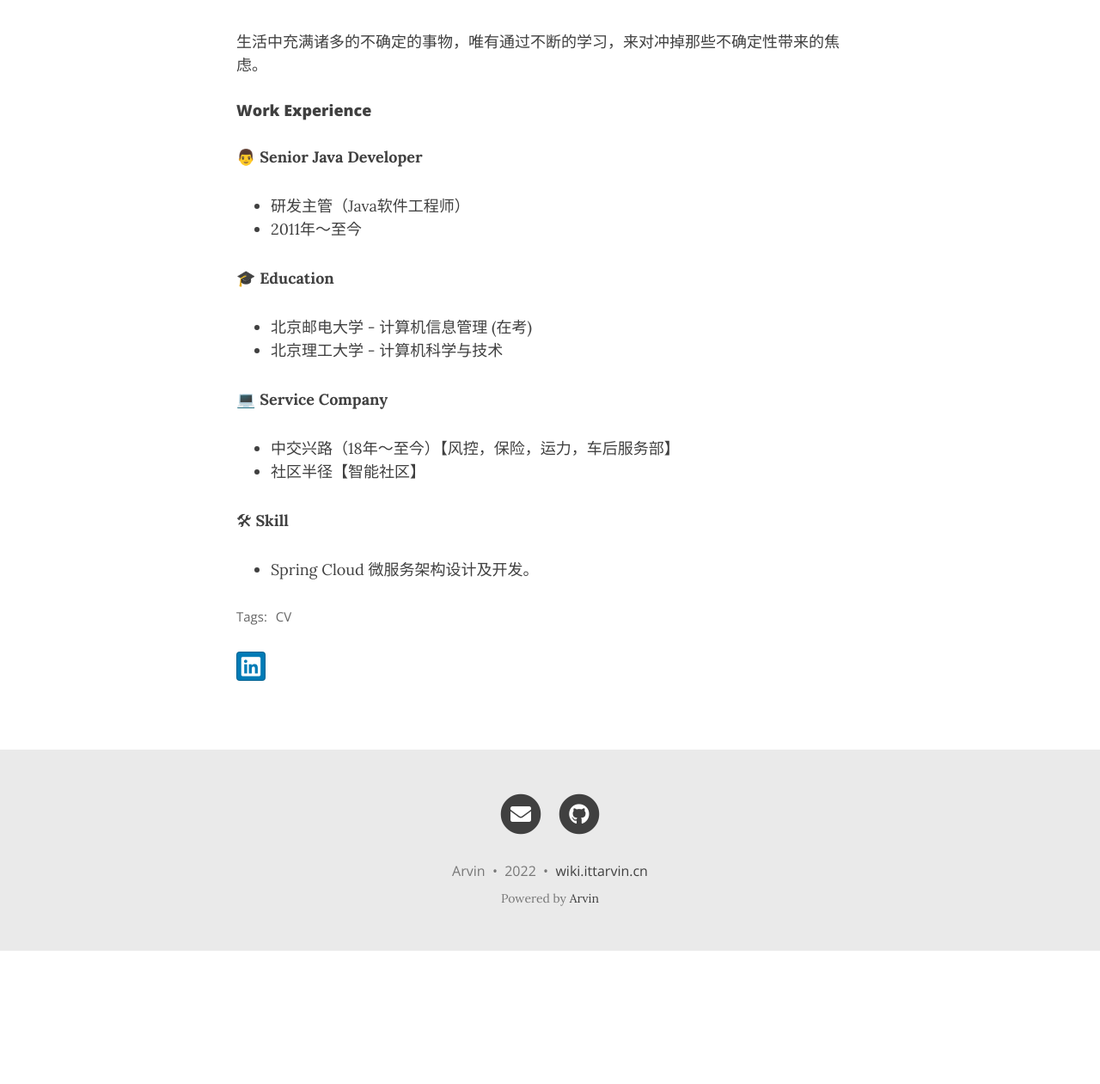
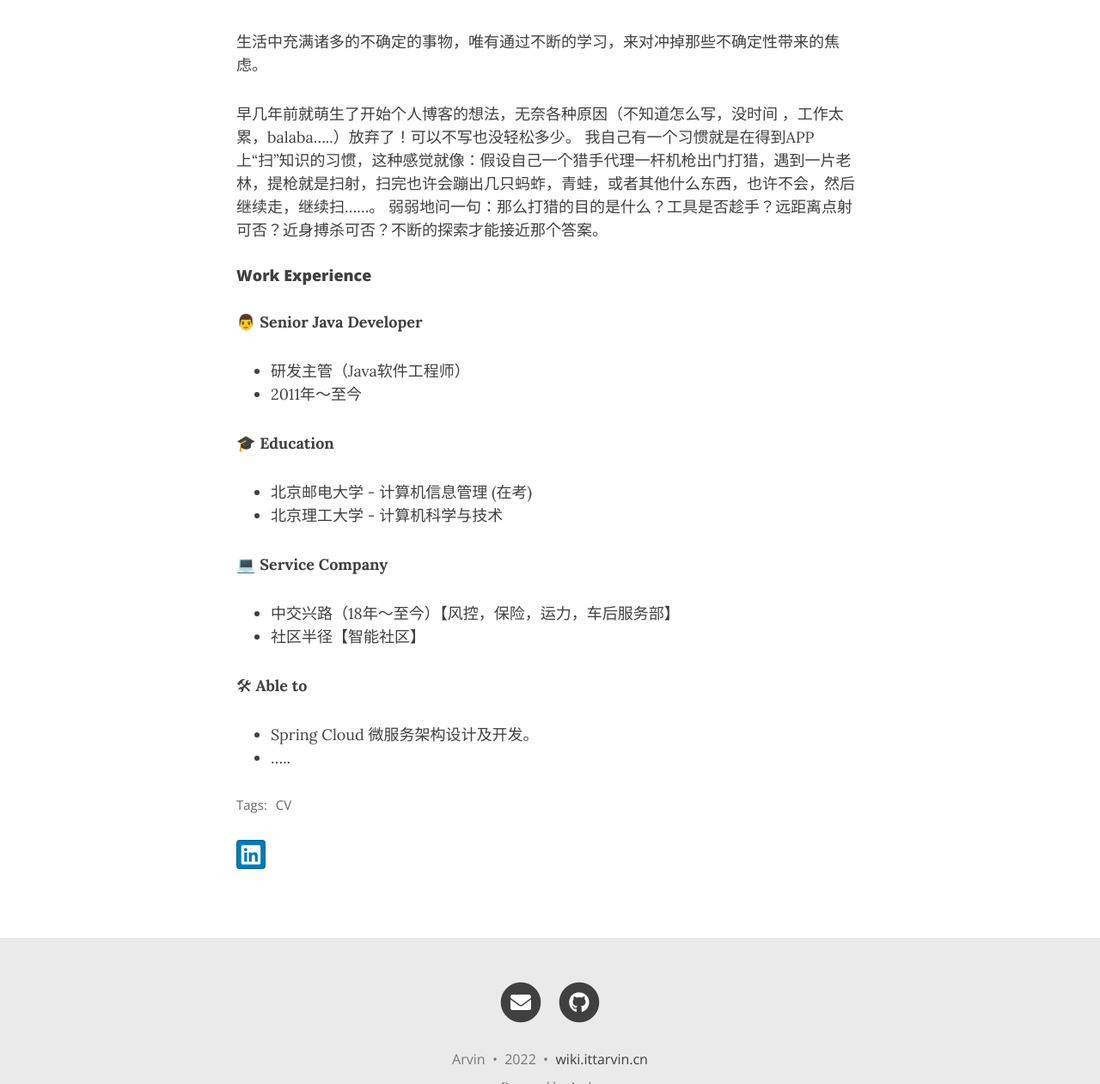
Before and after one commit to wangpf1024/ittarvin.github.io.expired, a Jekyll site: the page built from _posts/2022-04-20-welcome-to-arvin's-blog.md, in a window 1280 px wide and 1400 px high, scrolled down 352 px. Shown: the part 139-1400 px from the top of the window at 86% size. Built offline with Jekyll 4.4.1, drawn with Linux system fonts in a browser that asks for light colours; nearby versions of some CDN libraries; before the commit the page ends 1597 px from its top, so only the background shows below that.

Commit message:
'20220421'

```diff
--- a/_posts/2022-04-20-welcome-to-arvin's-blog.md
+++ b/_posts/2022-04-20-welcome-to-arvin's-blog.md
@@ -7,7 +7,13 @@ share-img: /assets/img/IMG_1482.JPG
 ---
 生活中充满诸多的不确定的事物，唯有通过不断的学习，来对冲掉那些不确定性带来的焦虑。
 
+早几年前就萌生了开始个人博客的想法，无奈各种原因（不知道怎么写，没时间 ，工作太累，balaba.....）放弃了！可以不写也没轻松多少。
+我自己有一个习惯就是在得到APP上“扫”知识的习惯，这种感觉就像：假设自己一个猎手代理一杆机枪出门打猎，遇到一片老林，提枪就是扫射，扫完也许会蹦出几只蚂蚱，青蛙，或者其他什么东西，也许不会，然后继续走，继续扫......。
+弱弱地问一句：那么打猎的目的是什么？工具是否趁手？远距离点射可否？近身搏杀可否？不断的探索才能接近那个答案。
+
+
 ## Work Experience
+
 👨 **Senior Java Developer**
 - 研发主管（Java软件工程师）
 - 2011年～至今
@@ -20,5 +26,6 @@ share-img: /assets/img/IMG_1482.JPG
 - 中交兴路（18年～至今）【风控，保险，运力，车后服务部】
 - 社区半径【智能社区】
 
-🛠 **Skill**
+🛠 **Able to**
 - Spring Cloud 微服务架构设计及开发。
+- .....
```
